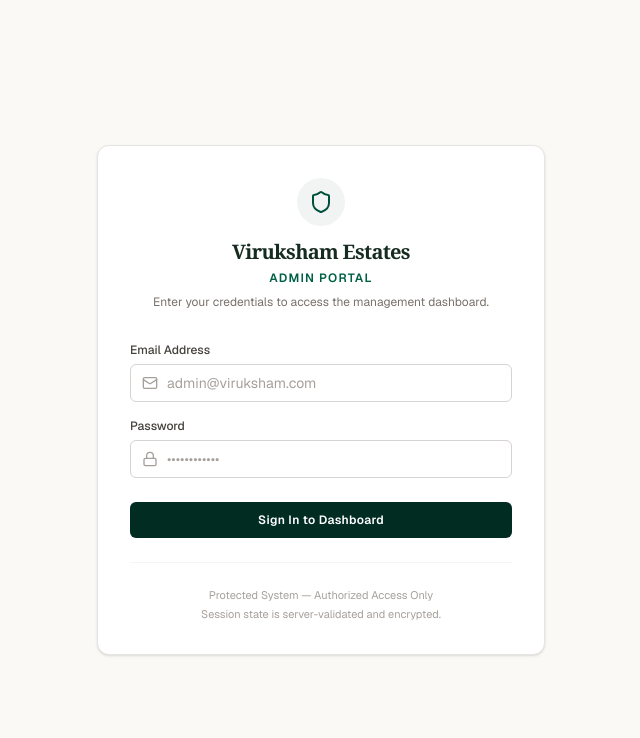
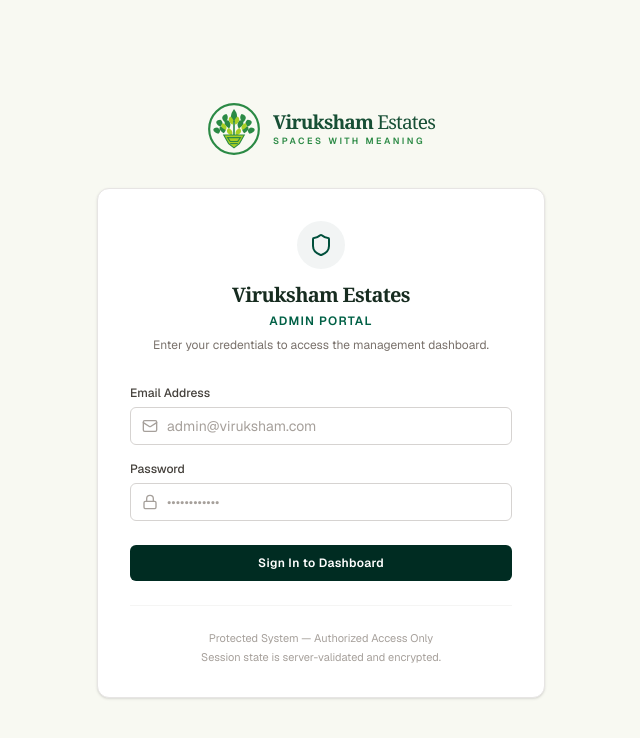
Before and after one commit to Sanjayram3269/viruksham-estates, a Next.js app: page /admin/login in a window 1280 px wide. Shown: the top 738 px of the page, without its empty margins (319-959 px from the left). Built offline with nearby package versions, Linux system fonts and the light colour scheme.

Commit message:
design: brand the admin login with Viruksham identity

```diff
--- a/app/admin/login/page.tsx
+++ b/app/admin/login/page.tsx
@@ -1,5 +1,6 @@
 import { Suspense } from "react";
 import { AdminLoginForm } from "@/components/admin/admin-login-form";
+import { BrandMark } from "@/components/brand/brand-mark";
 
 export const metadata = {
   title: "Admin Login — Viruksham Estates",
@@ -8,7 +9,8 @@ export const metadata = {
 
 export default function AdminLoginPage() {
   return (
-    <div className="min-h-screen bg-[#FBF9F5] flex flex-col justify-center py-12 px-4 sm:px-6 lg:px-8">
+    <div className="min-h-screen bg-[#f8f9f2] flex flex-col justify-center py-12 px-4 sm:px-6 lg:px-8">
+      <div className="mb-8 flex justify-center"><BrandMark /></div>
       <Suspense
         fallback={
           <div className="w-full max-w-md mx-auto rounded-xl border border-stone-200 bg-white p-8 text-center text-xs text-stone-500">
```
